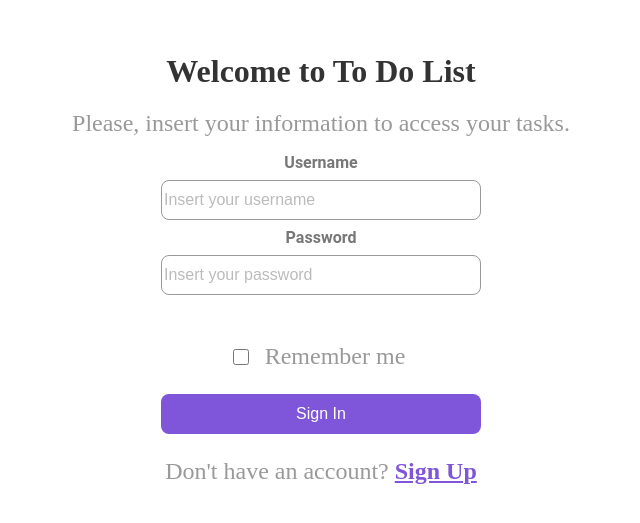
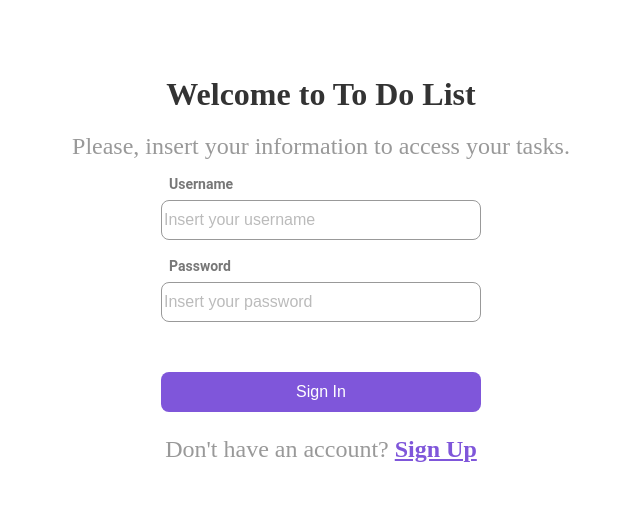
Before and after one commit to Teddysir/SeniorWeb, a React (Create React App) app in the folder src/main/fronted/: page / in a window 1280 px wide. Shown: the part 141-664 px from the top of the page, without its empty margins (327-967 px from the left). Built offline with nearby package versions, Linux system fonts and the light colour scheme.

Commit message:
불필요한 코드 제거

```diff
--- a/src/main/fronted/src/Pages/Join/index.js
+++ b/src/main/fronted/src/Pages/Join/index.js
@@ -47,10 +47,12 @@ const Join = () =>{
 export default Join;
 
 const Container = styled.div`
+    width: 100vw;
+    height: 100vh;
     display: flex;
-    flex-direction: column;
-    align-items: center;
-    padding: 20px;
+    flex-direction:column;
+    align-items:center;
+    justify-content: center;
 `;
 
 const Title = styled.h1`
--- a/src/main/fronted/src/Pages/Login/index.js
+++ b/src/main/fronted/src/Pages/Login/index.js
@@ -33,12 +33,15 @@ const Login = () => {
         <Page>
             <Title>Welcome to To Do List</Title>
             <Subtitle>Please, insert your information to access your tasks.</Subtitle>
+                <FormField>
                     <FieldName>Username</FieldName>
                     <InputField
                         placeholder="Insert your username"
                         value={username}
                         onChange={(e) => setUsername(e.target.value)}
                     />
+                </FormField>
+                <FormField>
                     <FieldName>Password</FieldName>
                     <InputField
                         placeholder="Insert your password"
@@ -46,11 +49,8 @@ const Login = () => {
                         value={password}
                         onChange={(e) => setPassword(e.target.value)}
                     />
+                </FormField>
             <ErrorMessage>{errorMessage}</ErrorMessage>
-            <KeepSigned>
-                <Checkbox />
-                <Subtitle>Remember me</Subtitle>
-            </KeepSigned>
             <SignIn onClick={handleLogin}>Sign In</SignIn>
             <Subtitle>
                 Don't have an account? <a href="/joinProc">Sign Up</a>
@@ -76,6 +76,13 @@ export const Page = styled.div`
     align-items:center;
     justify-content: center;
 `
+
+const FormField = styled.div`
+    display: flex;
+    flex-direction: column;
+    margin-bottom: 10px;
+    font-family: Roboto, Arial;
+`;
 
 export const Title = styled.h1`
     color: #333;
@@ -106,7 +113,7 @@ export const Subtitle = styled.h2`
 export const FieldName = styled.h2`
     color: #777;
     font-family: Roboto, Arial;
-    font-size: 16px;
+    font-size: 14px;
     font-weight: ;
     margin:8px;
 `
```
Also changed, not shown: 1 other file (tests, documents, lock files or other folders). Lines whose indentation alone changed are shown as unchanged.
